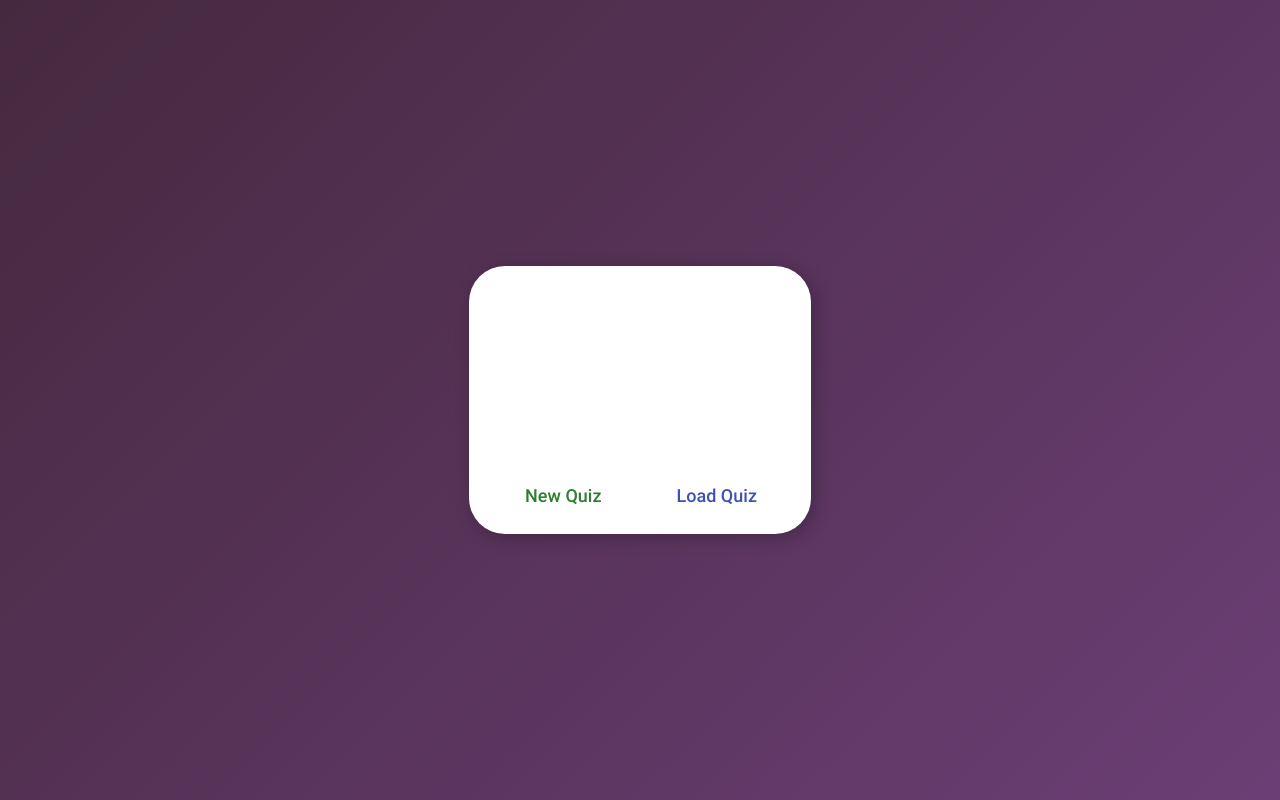
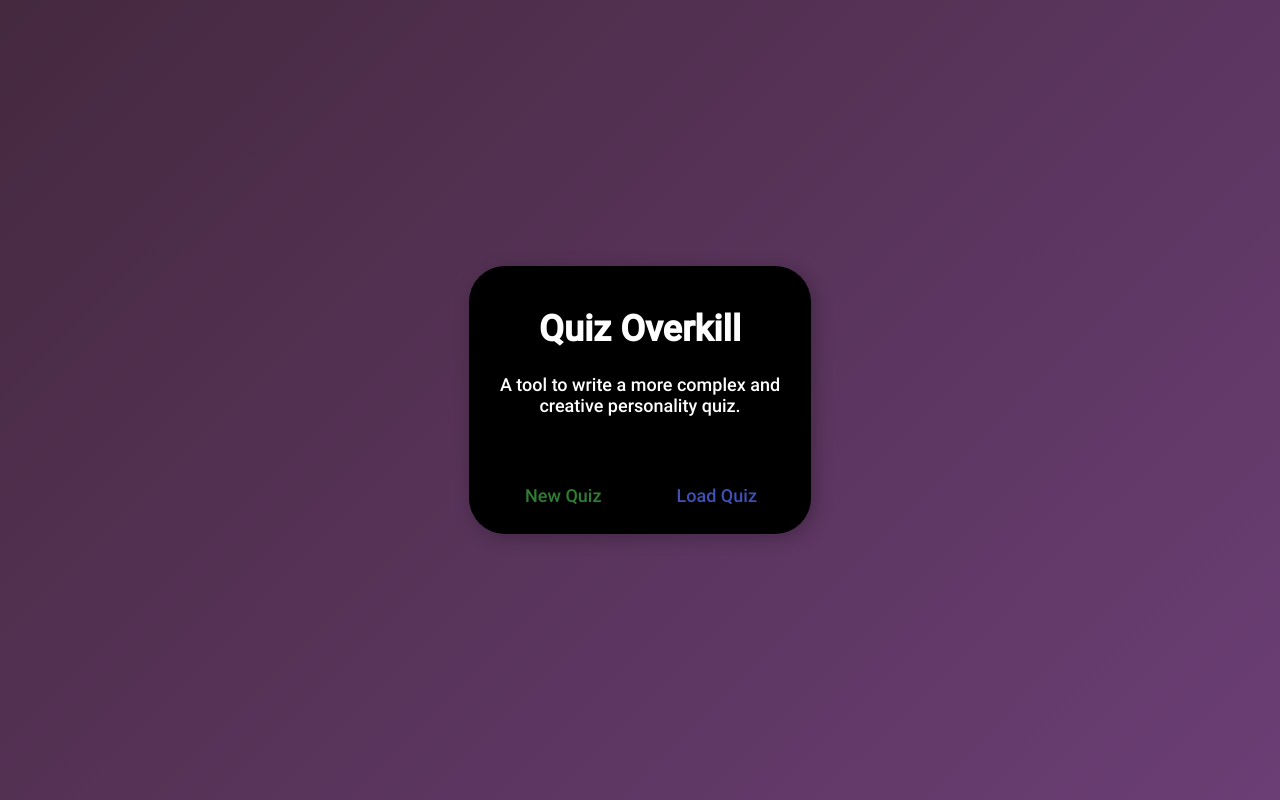
Before and after one commit to KerkDay/quiz-overkill, a Svelte app: page / in a window 1280 px wide. Built offline with nearby package versions, Linux system fonts and the light colour scheme; some icons are missing; a web font is replaced by a local one.

Commit message:
Make the main thingy dark themed. Looks better.

```diff
--- a/src/tabs/Start.svelte
+++ b/src/tabs/Start.svelte
@@ -156,13 +156,14 @@
     width: 100vw;
     height: 100vh;
     background: hotpink;
-    background-image: var(--back);
+    background-image: var(--back-start);
     display: grid;
     place-items: center;
     transition: transform 1s;
+    z-index: 5;
   }
   .box {
-    background: white;
+    background: black;
     border-radius: 2em;
     padding: 1em;
     margin: 1ch 1rem;
```
